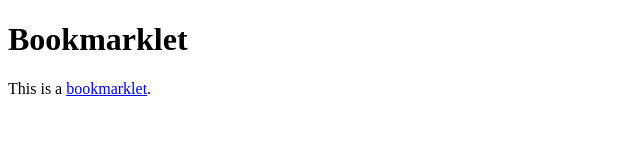
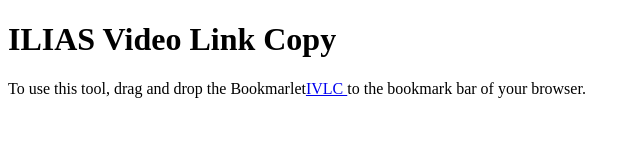
Before and after one commit to akraus53/IVLC, a plain HTML site: page index.html in a window 1280 px wide. Shown: the whole page, without its empty margins (0-640 px from the left). Drawn offline with Linux system fonts and the light colour scheme.

Commit message:
Update index.html

```diff
--- a/index.html
+++ b/index.html
@@ -5,10 +5,10 @@
 	<title>BookMarkLet</title>
 </head>
 <body>
-  <h1>Bookmarklet</h1>
+  <h1>ILIAS Video Link Copy</h1>
 
   <p>
-    This is a <a href="javascript:(function(){let script=document.createElement('script');script.src='http://shiffman.net/a2z/js/bookmarklet.js';document.body.appendChild(script);})();">bookmarklet</a>.
+    To use this tool, drag and drop the Bookmarlet<a href="javascript:(function(){let script=document.createElement('script');script.src='https://raw.githubusercontent.com/akraus53/IVLC/main/bookmarklet.js';document.body.appendChild(script);})();">IVLC </a> to the bookmark bar of your browser.
   </p>
 
 </body>
```
